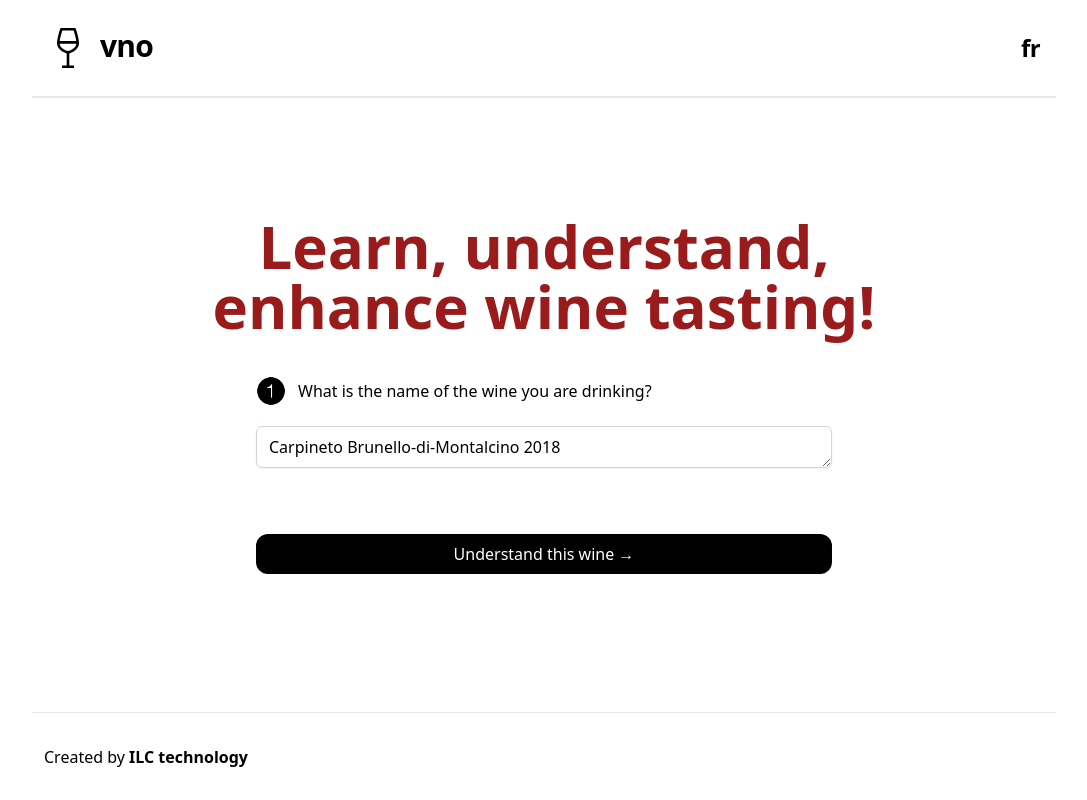
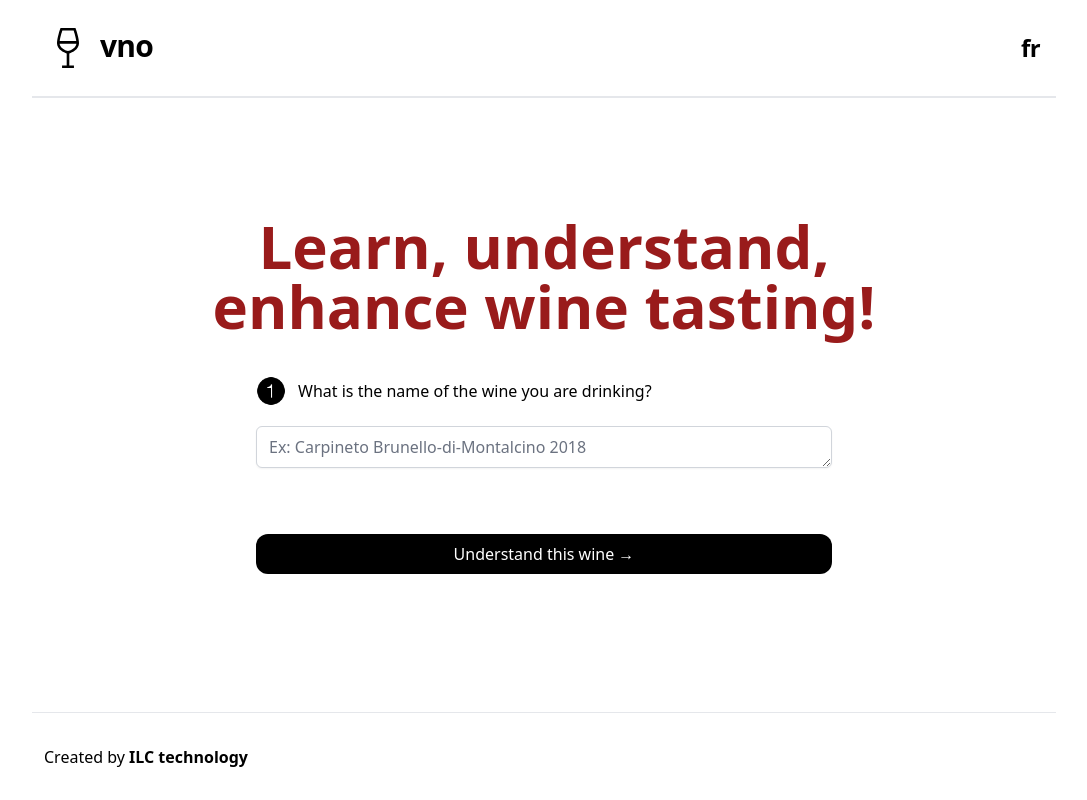
Before and after one commit to samuelasselin/mysommelier, a Next.js app: page / in a window 1280 px wide. Shown: the whole page, without its empty margins (96-1183 px from the left). Built offline with nearby package versions, Linux system fonts and the light colour scheme.

Commit message:
Rdy for deploy V.1

```diff
--- a/pages/index.tsx
+++ b/pages/index.tsx
@@ -19,7 +19,7 @@ export const Home: NextPage = () => {
     const {locale} = useRouter();
 
     const [loading, setLoading] = useState(false);
-    const [wineName, setWineName] = useState('Carpineto Brunello-di-Montalcino 2018');
+    const [wineName, setWineName] = useState('');
     const [generatedBios, setGeneratedBios] = useState<String>('');
 
     const bioRef = useRef<null | HTMLDivElement>(null);
```
